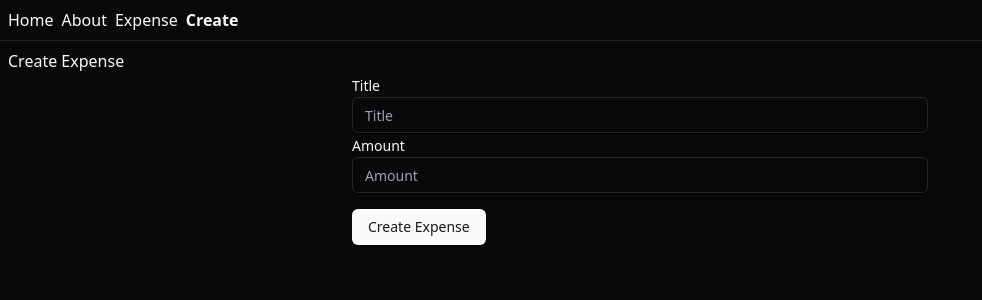
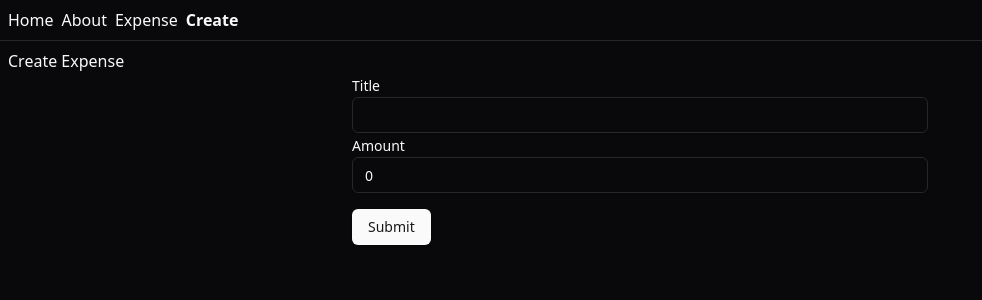
Before and after one commit to poster-keisuke/bun-hono-tutorial, a React (Vite) app in the folder frontend/: page /create-expense in a window 1280 px wide. Shown: the top 300 px of the page, without its empty margins (0-982 px from the left). Built offline with nearby package versions, Linux system fonts and the light colour scheme; what hono would draw is missing.

Commit message:
create expense page

```diff
--- a/frontend/package.json
+++ b/frontend/package.json
@@ -12,10 +12,12 @@
   "dependencies": {
     "@radix-ui/react-label": "^2.1.1",
     "@radix-ui/react-slot": "^1.1.0",
+    "@tanstack/react-form": "^0.41.0",
     "@tanstack/react-query": "^5.62.11",
     "@tanstack/react-router": "^1.92.11",
     "class-variance-authority": "^0.7.1",
     "clsx": "^2.1.1",
+    "i": "^0.3.7",
     "lucide-react": "^0.467.0",
     "react": "^18.3.1",
     "react-dom": "^18.3.1",
--- a/frontend/src/routes/create-expense.tsx
+++ b/frontend/src/routes/create-expense.tsx
@@ -1,24 +1,89 @@
 import { Button } from '@/components/ui/button';
 import { Input } from '@/components/ui/input';
 import { Label } from '@/components/ui/label';
-import { createFileRoute } from '@tanstack/react-router';
+import { api } from '@/lib/api';
+import { useForm } from '@tanstack/react-form';
+import { createFileRoute, useNavigate } from '@tanstack/react-router';
 
 export const Route = createFileRoute('/create-expense')({
   component: CreateExpense,
 });
 
 function CreateExpense() {
+  const navigate = useNavigate();
+  const form = useForm({
+    defaultValues: {
+      title: '',
+      amount: 0,
+    },
+    onSubmit: async ({ value }) => {
+      const res = await api.expenses.$post({ json: value });
+      if (!res.ok) {
+        throw new Error('Failed to create expense');
+      }
+
+      navigate({ to: '/expenses' });
+    },
+  });
+
   return (
     <div className='p-2'>
       <h2>Create Expense</h2>
-      <form className='max-w-xl m-auto'>
-        <Label htmlFor='title'>Title</Label>
-        <Input type='text' id='id' placeholder='Title' />
-        <Label htmlFor='amount'>Amount</Label>
-        <Input type='number' id='amount' placeholder='Amount' />
-        <Button className='mt-4' type='submit'>
-          Create Expense
-        </Button>
+      <form
+        onSubmit={(e) => {
+          e.preventDefault();
+          e.stopPropagation();
+          form.handleSubmit();
+        }}
+        className='max-w-xl m-auto'
+      >
+        <form.Field
+          name='title'
+          children={(field) => (
+            <>
+              <Label htmlFor={field.name}>Title</Label>
+              <Input
+                id={field.name}
+                name={field.name}
+                value={field.state.value}
+                onBlur={field.handleBlur}
+                onChange={(e) => field.handleChange(e.target.value)}
+              />
+              {field.state.meta.isTouched && field.state.meta.errors.length ? (
+                <em>{field.state.meta.errors.join(', ')}</em>
+              ) : null}
+            </>
+          )}
+        />
+
+        <form.Field
+          name='amount'
+          children={(field) => (
+            <>
+              <Label htmlFor={field.name}>Amount</Label>
+              <Input
+                id={field.name}
+                name={field.name}
+                value={field.state.value}
+                onBlur={field.handleBlur}
+                type='number'
+                onChange={(e) => field.handleChange(Number(e.target.value))}
+              />
+              {field.state.meta.isTouched && field.state.meta.errors.length ? (
+                <em>{field.state.meta.errors.join(', ')}</em>
+              ) : null}
+            </>
+          )}
+        />
+
+        <form.Subscribe
+          selector={(state) => [state.canSubmit, state.isSubmitting]}
+          children={([canSubmit, isSubmitting]) => (
+            <Button className='mt-4' type='submit' disabled={!canSubmit}>
+              {isSubmitting ? '...' : 'Submit'}
+            </Button>
+          )}
+        />
       </form>
     </div>
   );
```
Also changed, not shown: 1 other file (tests, documents, lock files or other folders).
